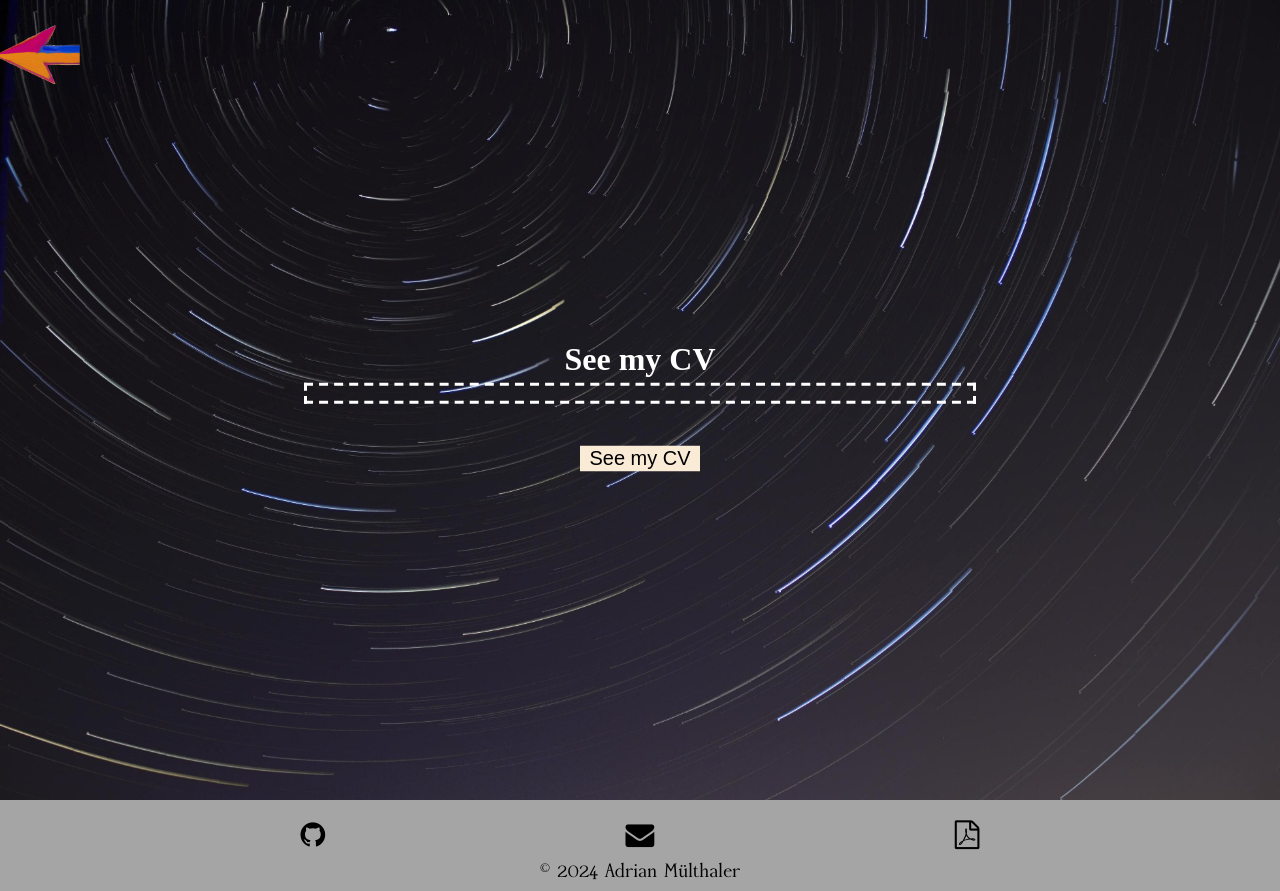
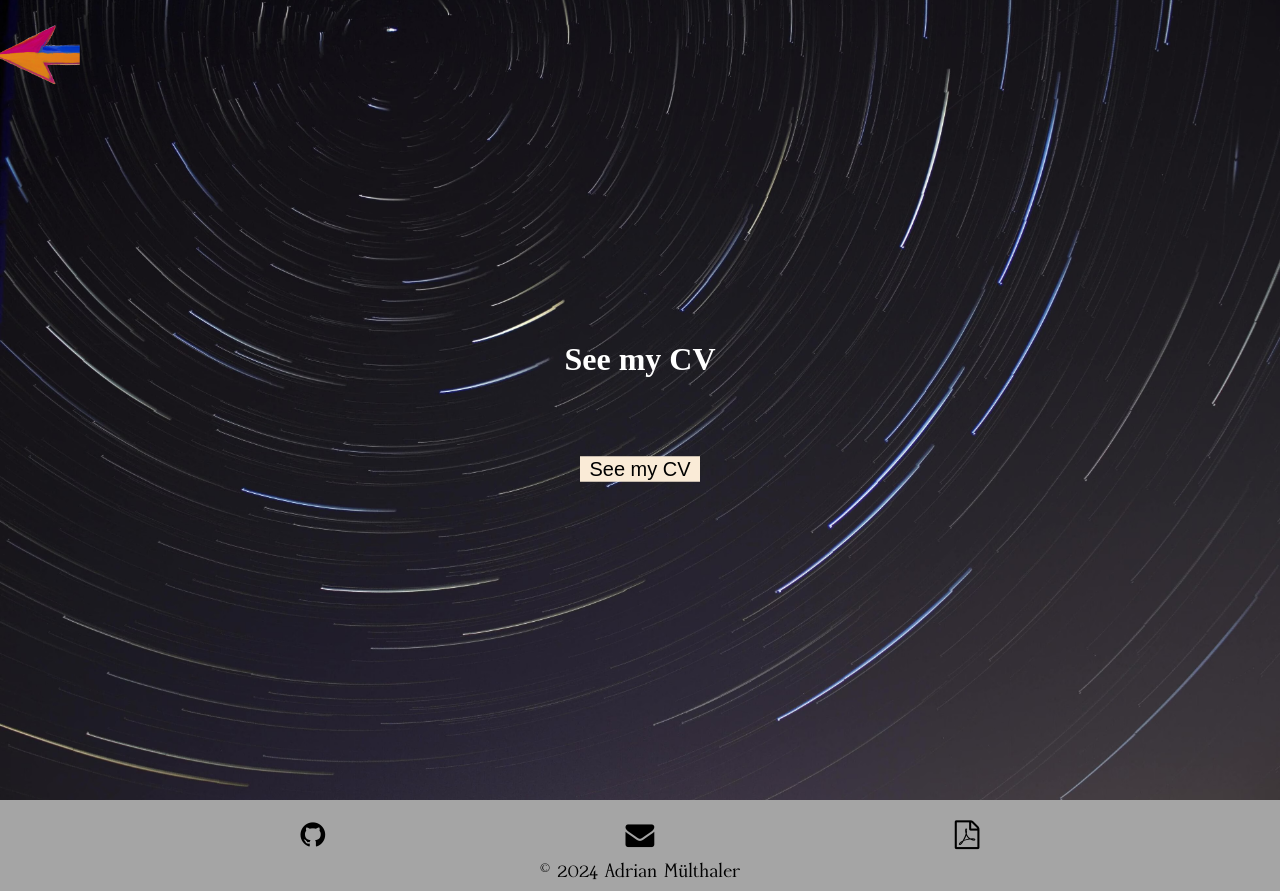
Before and after one commit to nairdanus/muelthaler.com, a Django app: page /cv/ in a window 1280 px wide. Run offline with Django 5.2, Linux system fonts and the light colour scheme.

Commit message:
Minor changes to captcha

```diff
--- a/static/style.css
+++ b/static/style.css
@@ -107,6 +107,7 @@ html, body {
     color: white;
     width: 35%;
     margin: auto;
+    margin-top: 50px;
     transform: scale(1.5);
     @media screen and (max-width: 800px) {
         width: 90%;
@@ -119,12 +120,12 @@ html, body {
     }
 }
 
-.captcha-wrapper {
+/* .captcha-wrapper {
     border-color: white;
     border-width: 2px;
     border-style: dashed;
     padding: 5px;
-}
+} */
 
 
 .iframe {
```
